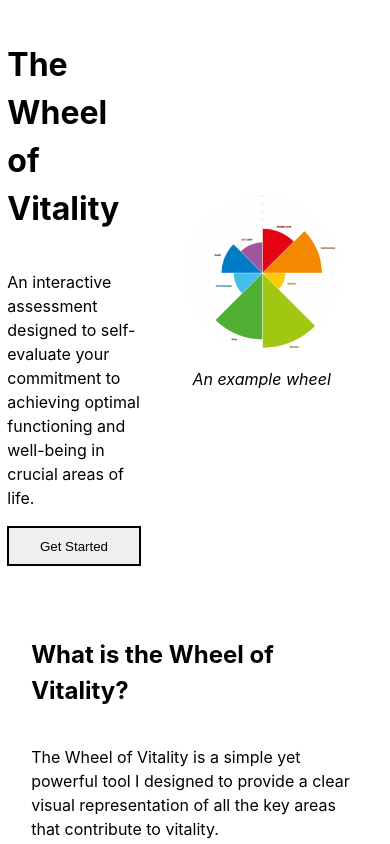
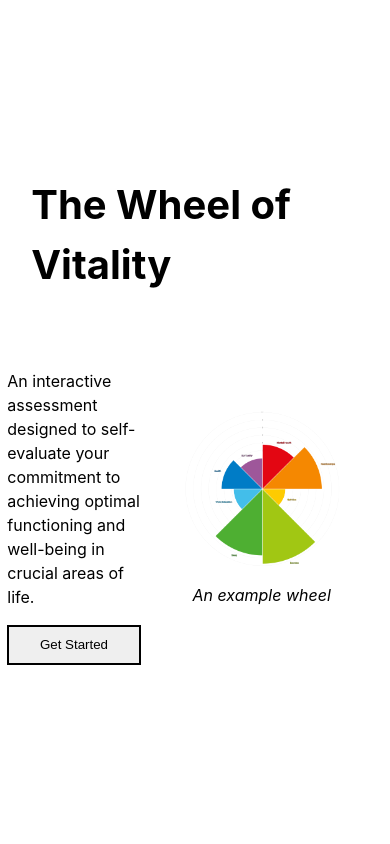
Before and after one commit to yourvitalityclinic/yourvitalityclinic.github.io, a React (Vite) app: page / in a window 390 px wide. Shown: the top 844 px of the page. Built offline with nearby package versions, Linux system fonts and the light colour scheme; what chartjs-plugin-datalabels would draw is missing.

Commit message:
home page alt layout for mobile

```diff
--- a/src/App.tsx
+++ b/src/App.tsx
@@ -79,6 +79,7 @@ function App() {
 
   if (screen == "home") {
     return <HomeScreen
+      aspect={aspect}
       nextScreen={setScreen}
     />
   } else if (screen == "questions") {
--- a/src/screens/Home.tsx
+++ b/src/screens/Home.tsx
@@ -1,24 +1,19 @@
 import { ScreenName } from "./ScreenProps";
 
 interface HomeScreenProps {
+  aspect: number;
   nextScreen: (next: ScreenName) => void;
 }
 
 function HomeScreen(props: HomeScreenProps) {
-  return (
-    <div style={{
-      display: "flex",
-      justifyContent: "center",
-      alignItems: "left",
-      flexDirection: "column",
-      width: "100vw",
-    }}>
+  const defaultMenu =
     <div style={{
       display: "flex",
       justifyContent: "center",
       alignItems: "center",
       flexDirection: "row",
-        margin: "5vw",
+      margin: "8vw",
+      marginTop: "5%",
     }}>
       <div style={{
         display: "flex",
@@ -48,6 +43,64 @@ function HomeScreen(props: HomeScreenProps) {
         >An example wheel</figcaption>
       </figure>
     </div>
+
+  const mobileMenu = <div style={{
+    display: "flex",
+    justifyContent: "center",
+    alignItems: "center",
+    flexDirection: "column",
+    margin: "8vw",
+    marginTop: "0px",
+    height: "100vh",
+  }}>
+    <h1 style={{
+      fontSize: "2.5em"
+    }}>The <b>Wheel of Vitality</b></h1>
+    <div style={{
+      display: "flex",
+      justifyContent: "center",
+      alignItems: "center",
+      flexDirection: "row",
+      margin: "8vw",
+    }}>
+      <div style={{
+        display: "flex",
+        justifyContent: "center",
+        alignItems: "left",
+        flexDirection: "column",
+      }}>
+        <p>An interactive assessment designed to self-evaluate your commitment to achieving optimal functioning and well-being in crucial areas of life.</p>
+        <button
+          onClick={() => props.nextScreen("questions")}
+          className='start-button'
+        >Get Started</button>
+      </div>
+
+      <figure style={{
+        textAlign: 'center',
+      }}>
+        <img src="example-chart.png" style={{
+          height: "40vw"
+        }} />
+        <figcaption
+          style={{
+            fontStyle: 'italic',
+            marginTop: "10px",
+          }}
+        >An example wheel</figcaption>
+      </figure>
+    </div>
+  </div>
+
+  return (
+    <div style={{
+      display: "flex",
+      justifyContent: "center",
+      alignItems: "left",
+      flexDirection: "column",
+      width: "100vw",
+    }}>
+      {props.aspect > 1.2 ? defaultMenu : mobileMenu}
       <div style={{
         display: "flex",
         justifyContent: "center",
```
Lines whose indentation alone changed are shown as unchanged.
